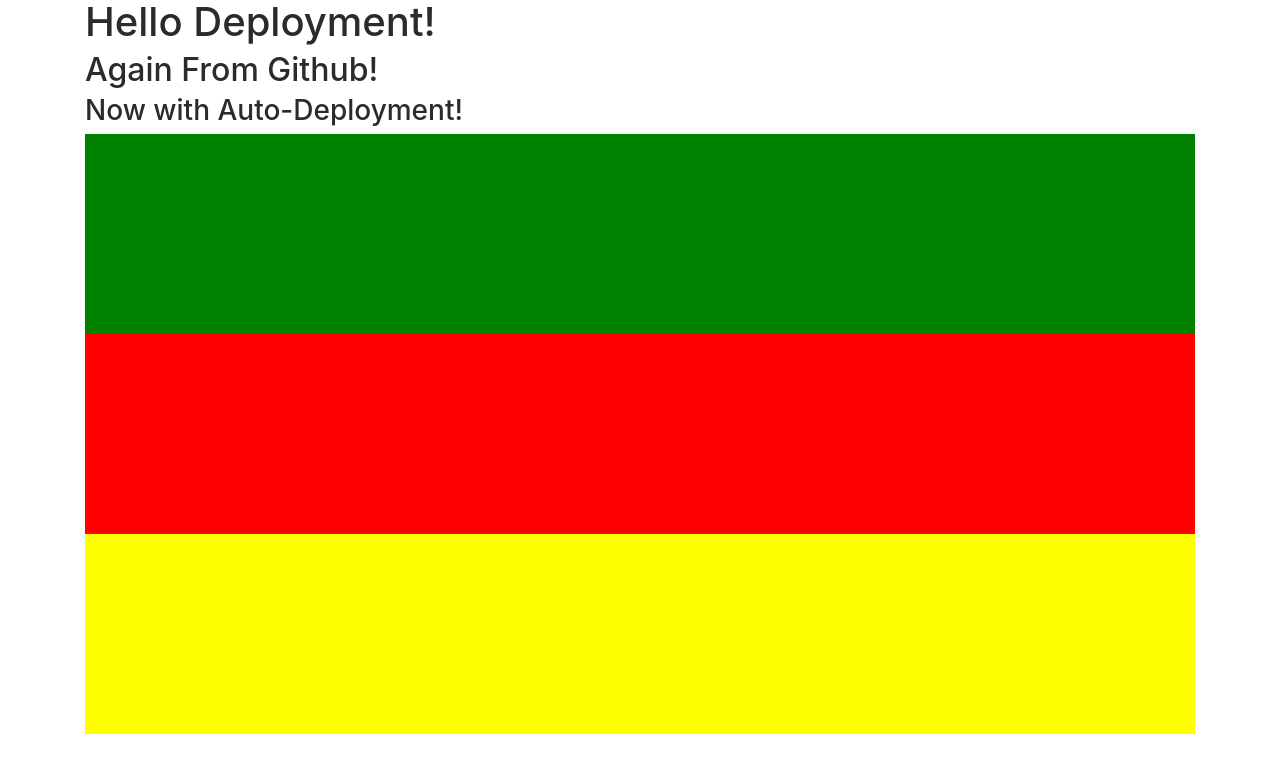
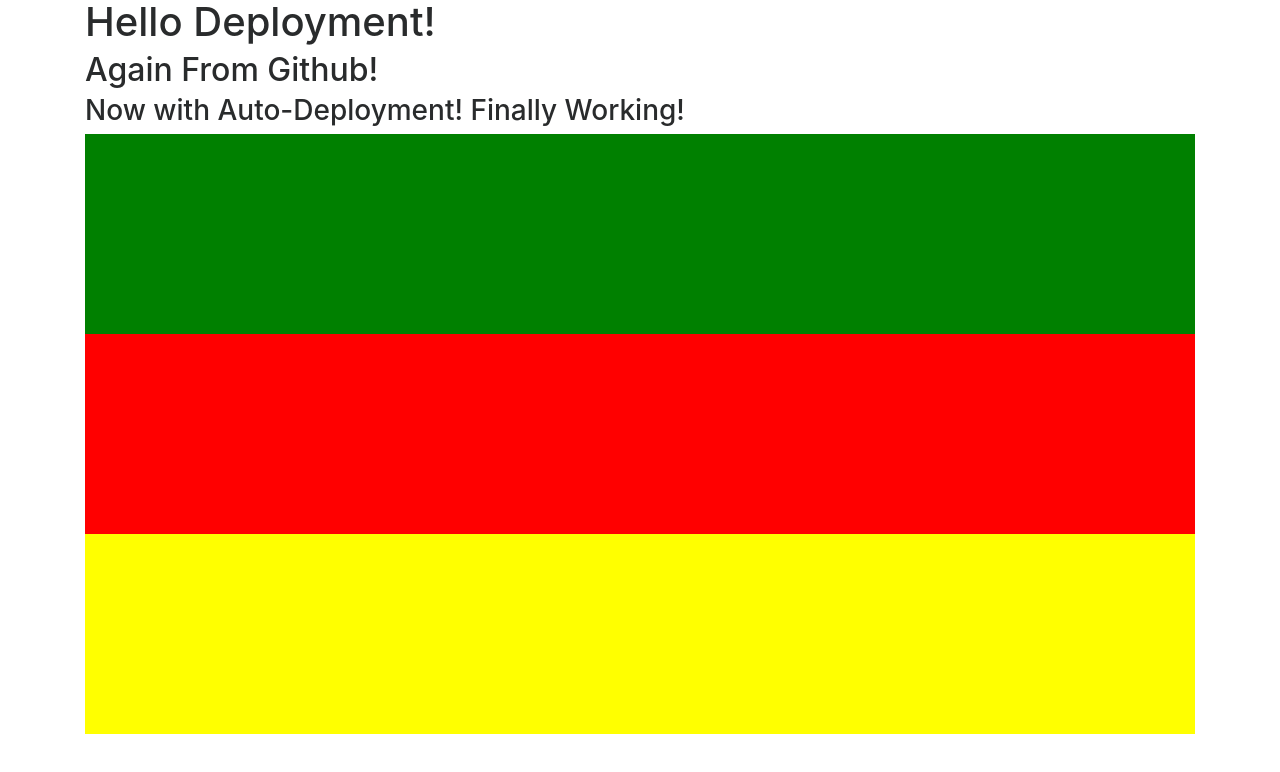
Before and after one commit to MostafaAttia/CodeDeployTest, a plain HTML site: page index.html in a window 1280 px wide. Drawn offline with nearby package versions, Linux system fonts and the light colour scheme.

Commit message:
final commit

```diff
--- a/index.html
+++ b/index.html
@@ -11,7 +11,7 @@
 <div class="container">
 	<h1>Hello Deployment!</h1>
 	<h2>Again From Github!</h2>
-	<h3>Now with Auto-Deployment!</h3>
+	<h3>Now with Auto-Deployment! Finally Working!</h3>
 	<div class="raw">
 		<div class="col" style="background-color: green; height: 200px;">
 
```
